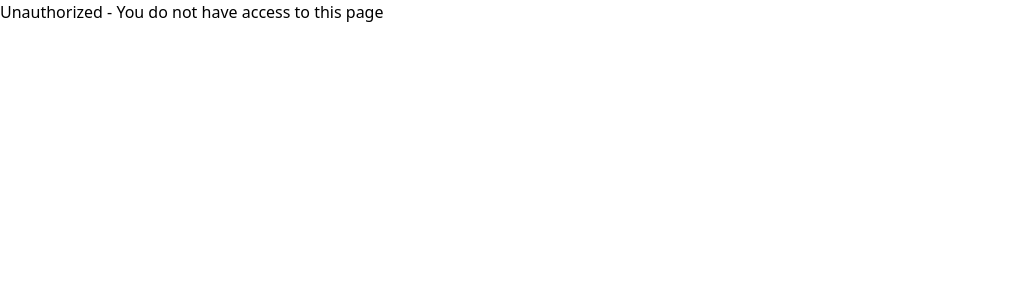
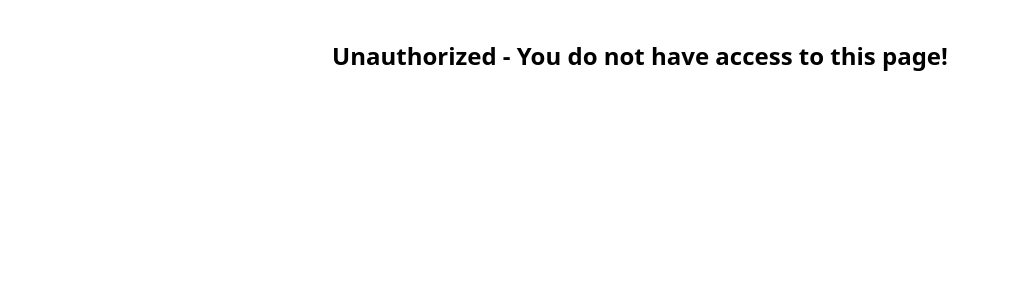
Before and after one commit to HARISHKUMAR023/SchoolMS, a React (Vite) app in the folder client/: page /unauthorized in a window 1280 px wide. Shown: the top 300 px of the page, without its empty margins (0-1009 px from the left). Built offline with nearby package versions, Linux system fonts and the light colour scheme.

Commit message:
Changes in Unauthorized.tsx page

```diff
--- a/client/package.json
+++ b/client/package.json
@@ -12,6 +12,7 @@
   "dependencies": {
     "@emotion/react": "^11.11.4",
     "@emotion/styled": "^11.11.5",
+    "@lordicon/element": "^1.6.0",
     "@mui/material": "^5.15.20",
     "@mui/x-date-pickers": "^7.7.0",
     "@reduxjs/toolkit": "^2.2.5",
@@ -26,6 +27,7 @@
     "html2canvas": "^1.4.1",
     "jspdf": "^2.5.1",
     "jwt-decode": "^4.0.0",
+    "lottie-web": "^5.12.2",
     "react": "^18.3.1",
     "react-dom": "^18.3.1",
     "react-icons": "^5.2.1",
--- a/client/src/components/UI/Employee/EmployeeForm.tsx
+++ b/client/src/components/UI/Employee/EmployeeForm.tsx
@@ -3,6 +3,8 @@ import { useFormik } from 'formik';
 import * as Yup from 'yup';
 import axios from 'axios';
 import { ToastContainer, toast } from 'react-toastify';
+import '../Student/StudentForm.css'
+
 const initialValues = {
   name: '',
   dob: '',
--- /dev/null
+++ b/client/src/components/UI/Student/StudentForm.css
@@ -0,0 +1,3 @@
+input {
+    background-color: rgba(0, 0, 0, 0.1); /* Black background with 10% opacity */
+  }
--- a/client/src/components/UI/Student/StudentForm.tsx
+++ b/client/src/components/UI/Student/StudentForm.tsx
@@ -1,6 +1,9 @@
 import React, { useState, ChangeEvent, useEffect } from 'react';
 import axios from 'axios';
 import { ToastContainer, toast } from 'react-toastify';
+import './StudentForm.css'
+
+
 interface ClassSection {
   _id: string;
   name: string;
@@ -185,7 +188,7 @@ const StudentForm: React.FC = () => {
                className='mb-2 mt-2 size-28'/>
           </div>
          )}
-            <input type="file" name="photo" onChange={handleFileChange} />
+            <input type="file" name="photo" onChange={handleFileChange} className='bg-transparent' />
           </div>
 
           <div id="full" className="flex w-full gap-x-8 mt-4">
--- a/client/src/components/layout/Navbar/Navbar.tsx
+++ b/client/src/components/layout/Navbar/Navbar.tsx
@@ -19,7 +19,8 @@ const Navbar: React.FC = () => {
   };
 
   return (
-    <div className='flex justify-between items-center p-2 bg-white/90 dark:bg-darkbg2/10 backdrop:blur-md border-b dark:border-gray-300 border-darkbg2'>
+    <div className='flex justify-between items-center p-2 bg-white/90 dark:bg-darkbg2/10 backdrop:blur-md border-b dark:border-gray-300
+                    shadow-md shadow-black border-darkbg2'>
       <div className='flex items-center'>
         <Breadcrumb />
       </div>
--- a/client/src/pages/Unauthorized.tsx
+++ b/client/src/pages/Unauthorized.tsx
@@ -1,7 +1,14 @@
-
+import lock from '../assets/illuctration/lock.gif'
 
 const Unauthorized = () => {
-  return <h1>Unauthorized - You do not have access to this page</h1>;
+  return (
+  <>
+  <div className='flex flex-col items-center justify-center'>
+    <h1 className='mt-10 text-2xl font-bold'>Unauthorized - You do not have access to this page!</h1>
+    <img src={lock}/>
+  </div>
+  </>
+  );
 };
 
 export default Unauthorized;
```
Also changed, not shown: client/src/assets/illuctration/lock.gif (added), 1 other file (tests, documents, lock files or other folders).
